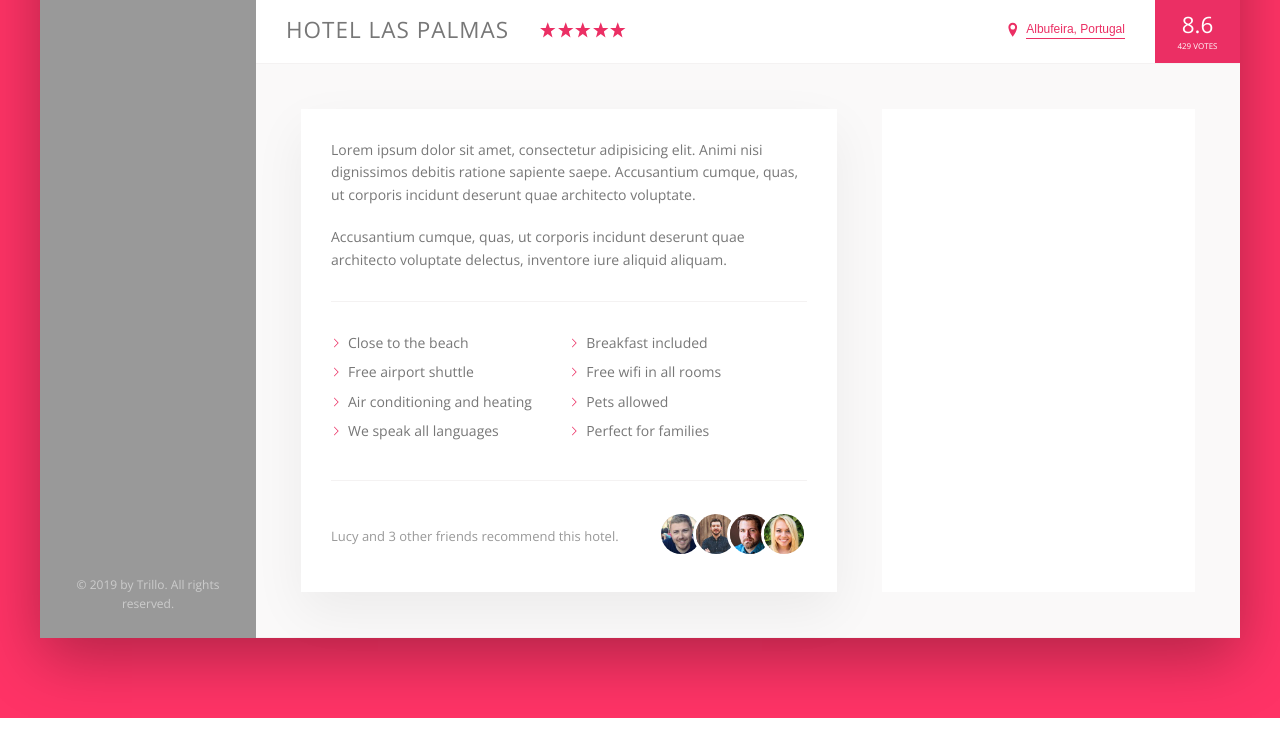
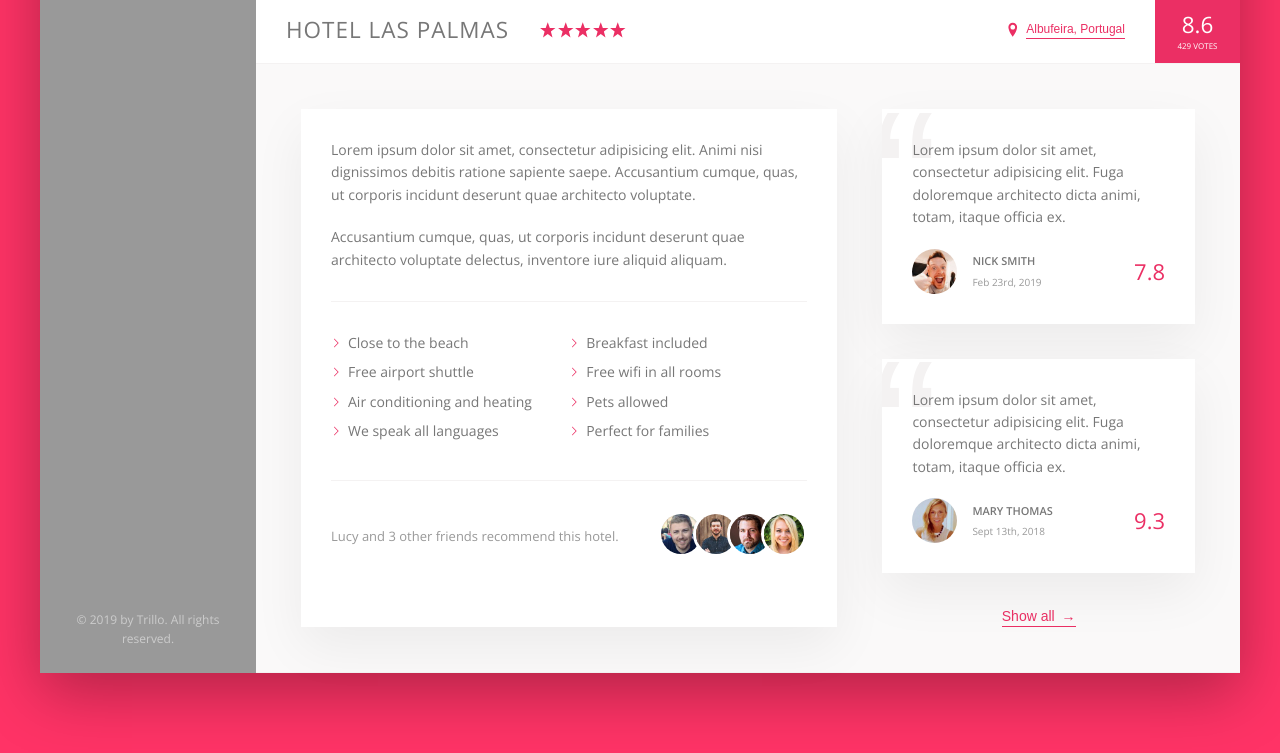
Before and after one commit to kristinlam/trillo, a website: page index.html in a window 1280 px wide. Shown: the part 538-1291 px from the top of the page. Before the commit the page ends 1256 px from the top, so only its background shows below. Drawn offline with nearby package versions, Linux system fonts and the light colour scheme.

Commit message:
completed user reviews section

```diff
--- a/index.html
+++ b/index.html
@@ -169,9 +169,31 @@
                         </div>
 
                         <div class="user-reviews">
-                            <div class="review">
+                            <figure class="review">
+                                <blockquote class="review__text">Lorem ipsum dolor sit amet, consectetur adipisicing elit. Fuga doloremque architecto dicta animi, totam, itaque officia ex.</blockquote>
+                                <figcaption class="review__user">
+                                    <img src="img/user-1.jpg" alt="User 1" class="review__photo">
+                                    <div class="review__user-box">
+                                        <p class="review__user-name">Nick Smith</p>
+                                        <p class="review__user-date">Feb 23rd, 2019</p>
+                                    </div>
+                                    <div class="review__rating">7.8</div>
+                                    </figcaption>
+                                </figure>
 
-                            </div>
+                                <figure class="review">
+                                    <blockquote class="review__text">Lorem ipsum dolor sit amet, consectetur adipisicing elit. Fuga doloremque architecto dicta animi, totam, itaque officia ex.</blockquote>
+                                    <figcaption class="review__user">
+                                        <img src="img/user-2.jpg" alt="User 2" class="review__photo">
+                                        <div class="review__user-box">
+                                            <p class="review__user-name">Mary Thomas</p>
+                                            <p class="review__user-date">Sept 13th, 2018</p>
+                                        </div>
+                                        <div class="review__rating">9.3</div>
+                                    </figcaption>
+                                </figure>
+
+                                  <button class="btn-inline">Show all <span>&rarr;</span></button>
                         </div>
                     </div>
                 </main>
--- a/sass/_components.scss
+++ b/sass/_components.scss
@@ -281,8 +281,17 @@
 	cursor: pointer;
 	transition: all .2s;
 
+	& span {
+		margin-left: 3px;
+		transition: margin-left .2s;
+	}
+
 	&:hover {
 		color: var(--color-grey-dark-1);
+
+		span {
+			margin-left: 8px;
+		}
 	}
 
 	&:focus {
@@ -384,3 +393,69 @@
 		}
 	}
 }
+
+/////////////////////////////////////////////
+// REVIEW
+
+.review {
+	background-color: #fff;
+	box-shadow: var(--shadow-light);
+	padding: 3rem;
+	margin-bottom: 3.5rem;
+	position: relative;
+	overflow: hidden;
+
+	&__text {
+		margin-bottom: 2rem;
+		z-index: 10;
+		position: relative;
+	}
+
+	&__user {
+		display: flex;
+		align-items: center;
+	}
+
+	&__photo {
+		height: 4.5rem;
+		width: 4.5rem;
+		border-radius: 50%;
+		margin-right: 1.5rem;
+	}
+
+	&__user-box {
+
+		margin-right: auto;
+	}
+
+	&__user-name {
+		font-size: 1.1rem;
+		font-weight: 600;
+		text-transform: uppercase;
+		margin-bottom: .4rem;
+	}
+
+	&__user-date {
+		font-size: 1rem;
+		color: var(--color-grey-dark-3);
+	}
+
+	&__rating {
+		color: var(--color-primary);
+		font-size: 2.2rem;
+		font-weight: 300;
+	}
+
+	&::before {
+		content: "\201C";
+		position: absolute;
+		top: -2.75rem;
+		left: -1rem;
+		font-size: 20rem;
+		line-height: 1;
+		color: var(--color-grey-light-2);
+		z-index: 1;
+		font-family: sans-serif;
+	}
+
+}
--- a/sass/_layout.scss
+++ b/sass/_layout.scss
@@ -36,13 +36,14 @@
 
 .detail {
 	display: flex;
+
+	font-size: 1.4rem;
 	padding: 4.5rem;
 	background-color: var(--color-grey-light-1);
 	border-bottom: var(--line);
 }
 
 .description {
-	font-size: 1.4rem;
 	background-color: #fff;
 	box-shadow: var(--shadow-light);
 	padding: 3rem;
@@ -51,6 +52,9 @@
 }
 
 .user-reviews {
-	background-color: #fff;
 	flex: 1;
+
+	display: flex;
+	flex-direction: column;
+	align-items: center;
 }
```
Also changed, not shown: css/style.css.
